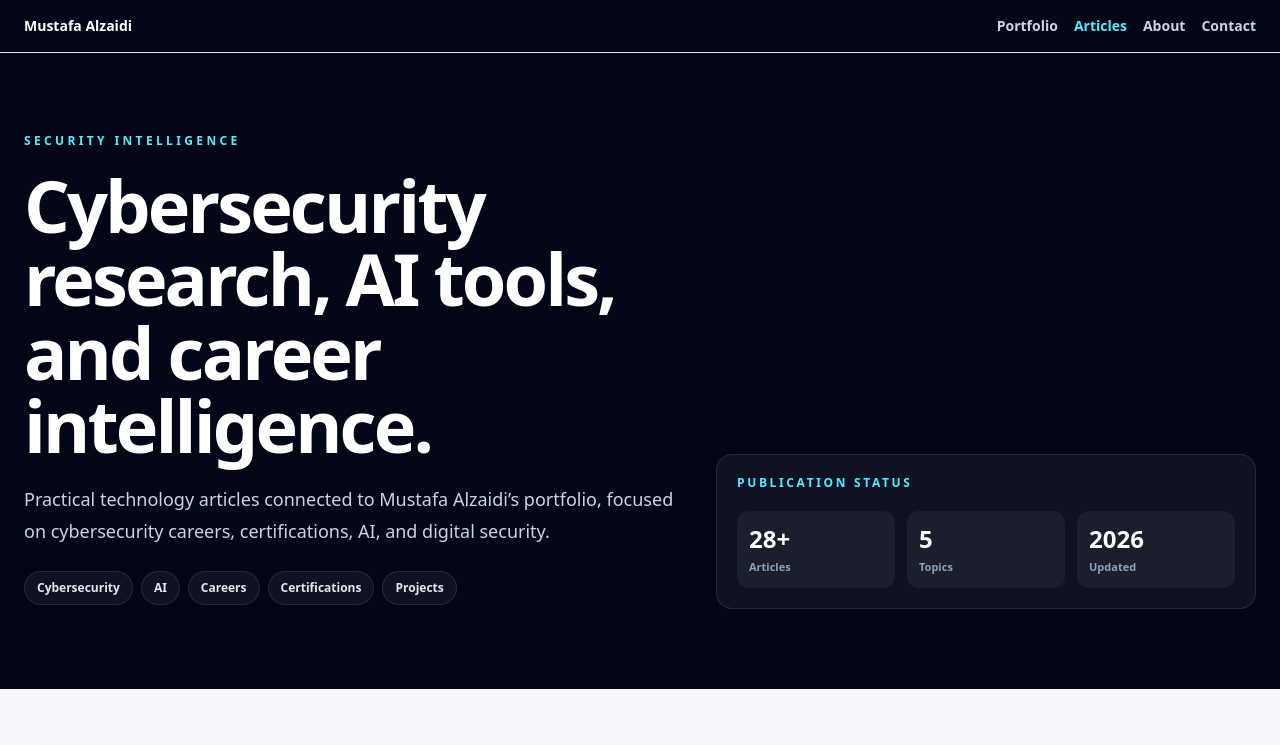
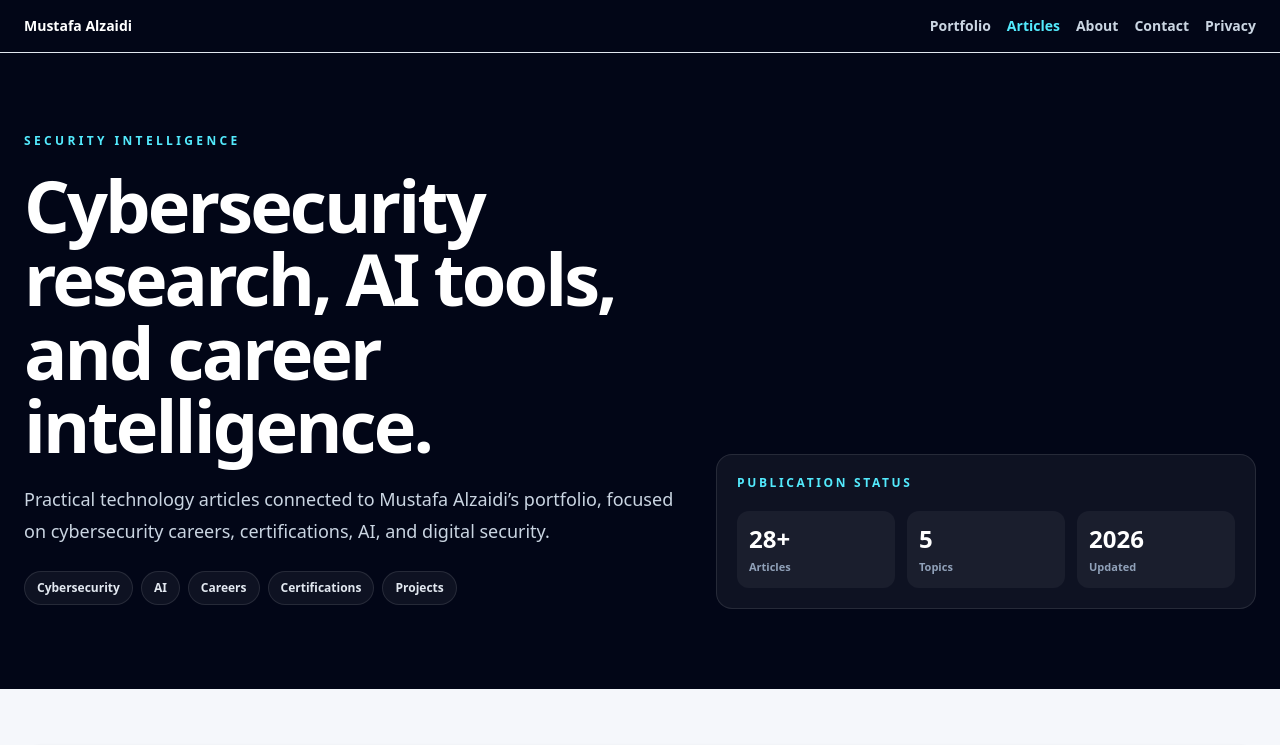
Before and after one commit to Reoiraqiman/mustafa-portfolio, a Next.js app: page /articles in a window 1280 px wide. Shown: the top 745 px of the page. Built offline with nearby package versions, Linux system fonts and the light colour scheme.

Commit message:
add privacy link

```diff
--- a/app/articles/[slug]/page.tsx
+++ b/app/articles/[slug]/page.tsx
@@ -31,6 +31,9 @@ export default async function ArticlePage({
             <Link href="/articles" className="whitespace-nowrap text-cyan-300">Articles</Link>
             <Link href="/about" className="whitespace-nowrap hover:text-white">About</Link>
             <Link href="/contact" className="whitespace-nowrap hover:text-white">Contact</Link>
+            <Link href="/privacy-policy" className="whitespace-nowrap hover:text-white">
+  Privacy
+</Link>
           </div>
         </div>
       </nav>
--- a/app/articles/page.tsx
+++ b/app/articles/page.tsx
@@ -22,6 +22,9 @@ export default function ArticlesPage() {
             <Link href="/articles" className="whitespace-nowrap text-cyan-300">Articles</Link>
             <Link href="/about" className="whitespace-nowrap hover:text-white">About</Link>
             <Link href="/contact" className="whitespace-nowrap hover:text-white">Contact</Link>
+            <Link href="/privacy-policy" className="whitespace-nowrap hover:text-white">
+  Privacy
+</Link>
           </div>
         </div>
       </nav>
```
